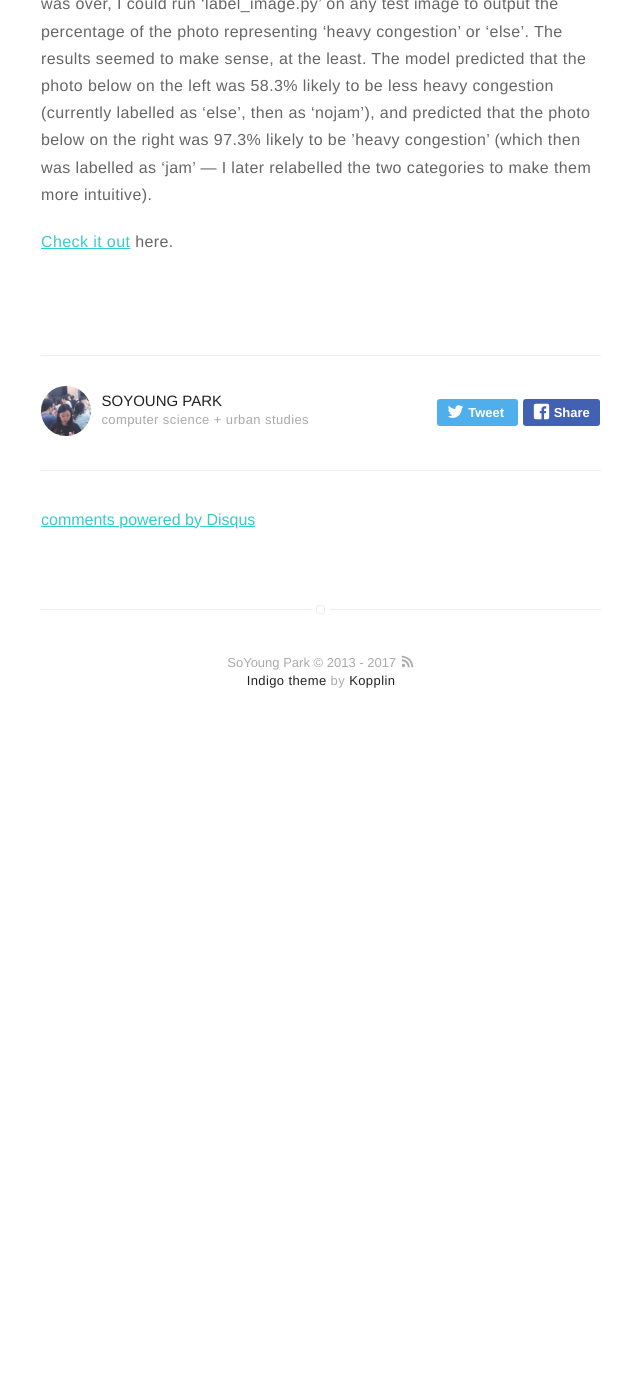
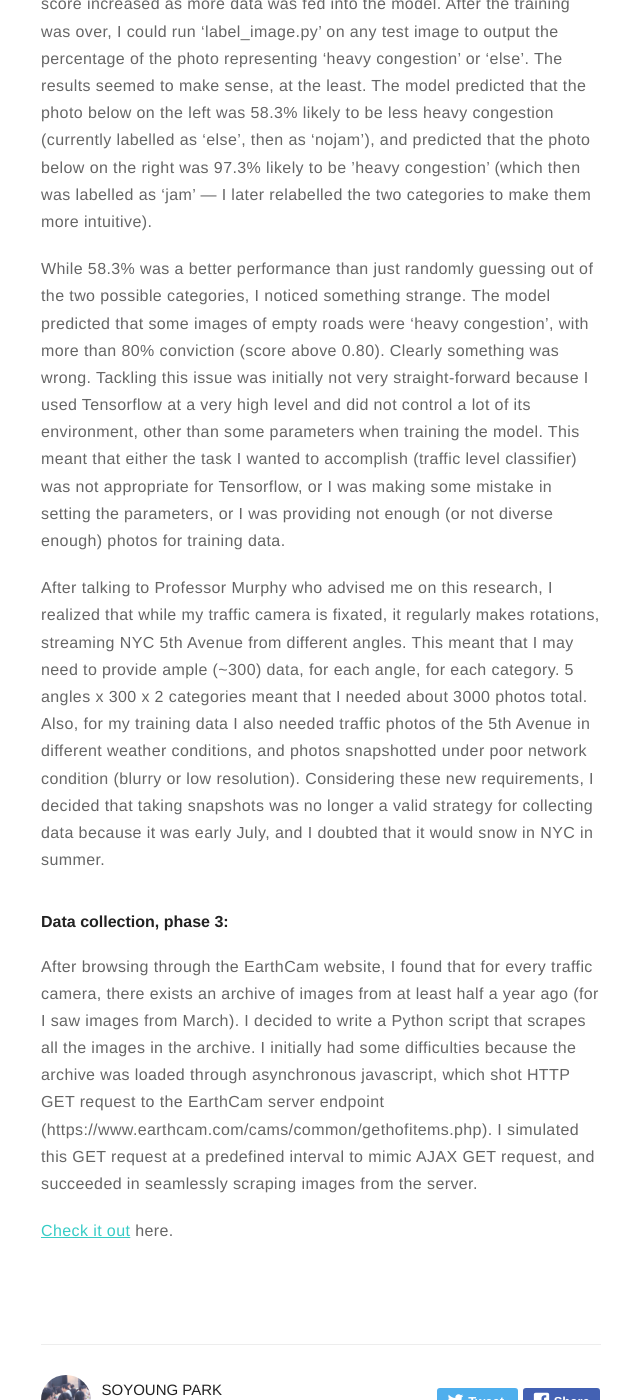
Before and after one commit to soyoungpark/soyoungpark.github.io, a Jekyll site: the page built from _posts/2017-08-14-tensorflow-traffic-congestion.markdown, in a window 1280 px wide and 1400 px high, scrolled down 5619 px. Shown: the whole window, without its empty margins (319-959 px from the left). Built offline with Jekyll 4.4.1, drawn with Linux system fonts in a browser that asks for light colours; comment, search, counter and statistics services are not loaded; before the commit the page ends 6371 px from its top, so only the background shows below that.

Commit message:
front end changes

```diff
--- a/_posts/2017-08-14-tensorflow-traffic-congestion.markdown
+++ b/_posts/2017-08-14-tensorflow-traffic-congestion.markdown
@@ -46,7 +46,7 @@ As for training the model, because of the sheer size of input data that I was de
 
 I had initially collected images of what I think are 'heavily congested' traffic stuation vs those that are less congested, by manually searching Google images. My rationale for doing so was that while it may be time-consuming, I would be able to provide a diverse set of ‘heavy traffic congestion’ images, taken from various angles, capturing different scenarios for traffic congestion. I had then wanted to create a universal traffic congestion classifier model which, when given an image of any highway or traffic intersection in the world, would tell whether it is heavily congested or not. I had also thought this approach (manual Google-searching) would clearly prevent the Tensorflow model from using the same data for testing and training, which, according to Coursera Machine Learning course, was to be avoided at all costs.
 
-
+<img src='./assets/images/tensorflowtraffic/heavytraffic1.jpg'></img>
 ![Markdowm Image][1]
 ![Markdowm Image][2]
 ![Markdowm Image][3]
@@ -88,6 +88,18 @@ I wanted to create a binary classifier which, when given a snippet from traffic
 The actual training took about half an hour at this stage. Throughout the training, I was able to see that the Tensorflow was validating the new data against the current model at every training step. Naturally, the validation score increased as more data was fed into the model. After the training was over, I could run ‘label_image.py’ on any test image to output the percentage of the photo representing ‘heavy congestion’ or ‘else’. The results seemed to make sense, at the least. The model predicted that the photo below on the left was 58.3% likely to be less heavy congestion (currently labelled as ‘else’, then as ‘nojam’), and predicted that the photo below on the right was 97.3% likely to be ’heavy congestion’ (which then was labelled as ‘jam’ — I later relabelled the two categories to make them more intuitive).
 
 
+
+
+While 58.3% was a better performance than just randomly guessing out of the two possible categories, I noticed something strange. The model predicted that some images of empty roads were ‘heavy congestion’, with more than 80% conviction (score above 0.80). Clearly something was wrong. Tackling this issue was initially not very straight-forward because I used Tensorflow at a very high level and did not control a lot of its environment, other than some parameters when training the model. This meant that either the task I wanted to accomplish (traffic level classifier) was not appropriate for Tensorflow, or I was making some mistake in setting the parameters, or I was providing not enough (or not diverse enough) photos for training data.
+
+After talking to Professor Murphy who advised me on this research, I realized that while my traffic camera is fixated, it regularly makes rotations, streaming NYC 5th Avenue from different angles. This meant that I may need to provide ample (~300) data, for each angle, for each category. 5 angles x 300 x 2 categories meant that I needed about 3000 photos total. Also, for my training data I also needed traffic photos of the 5th Avenue in different weather conditions, and photos snapshotted under poor network condition (blurry or low resolution). Considering these new requirements, I decided that taking snapshots was no longer a valid strategy for collecting data because it was early July, and I doubted that it would snow in NYC in summer.
+
+#### Data collection, phase 3:
+
+After browsing through the EarthCam website, I found that for every traffic camera, there exists an archive of images from at least half a year ago (for I saw images from March). I decided to write a Python script that scrapes all the images in the archive. I initially had some difficulties because the archive was loaded through asynchronous javascript, which shot HTTP GET request to the EarthCam server endpoint (https://www.earthcam.com/cams/common/gethofitems.php). I simulated this GET request at a predefined interval to mimic AJAX GET request, and succeeded in seamlessly scraping images from the server.
+
+
+
 [Check it out](http://soyoungpark.github.io/tftraffic/) here.
 
 
```
